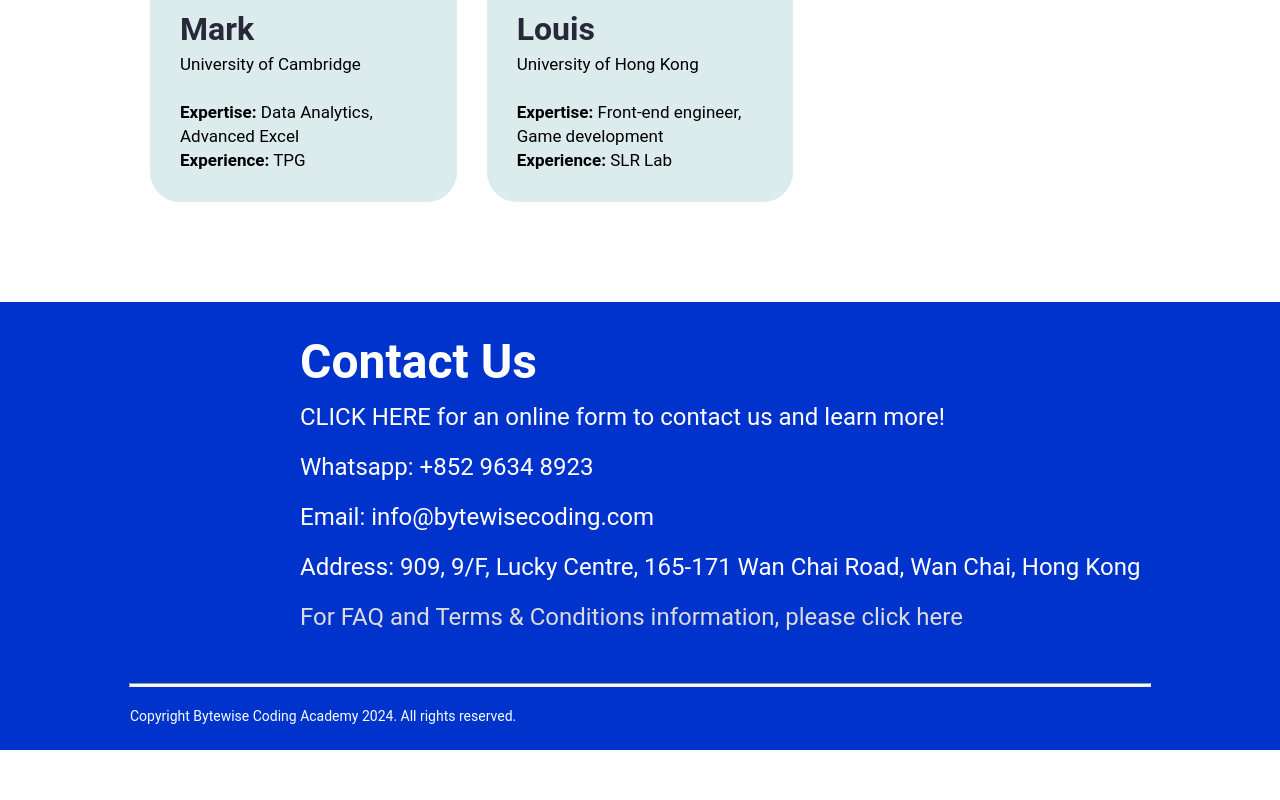
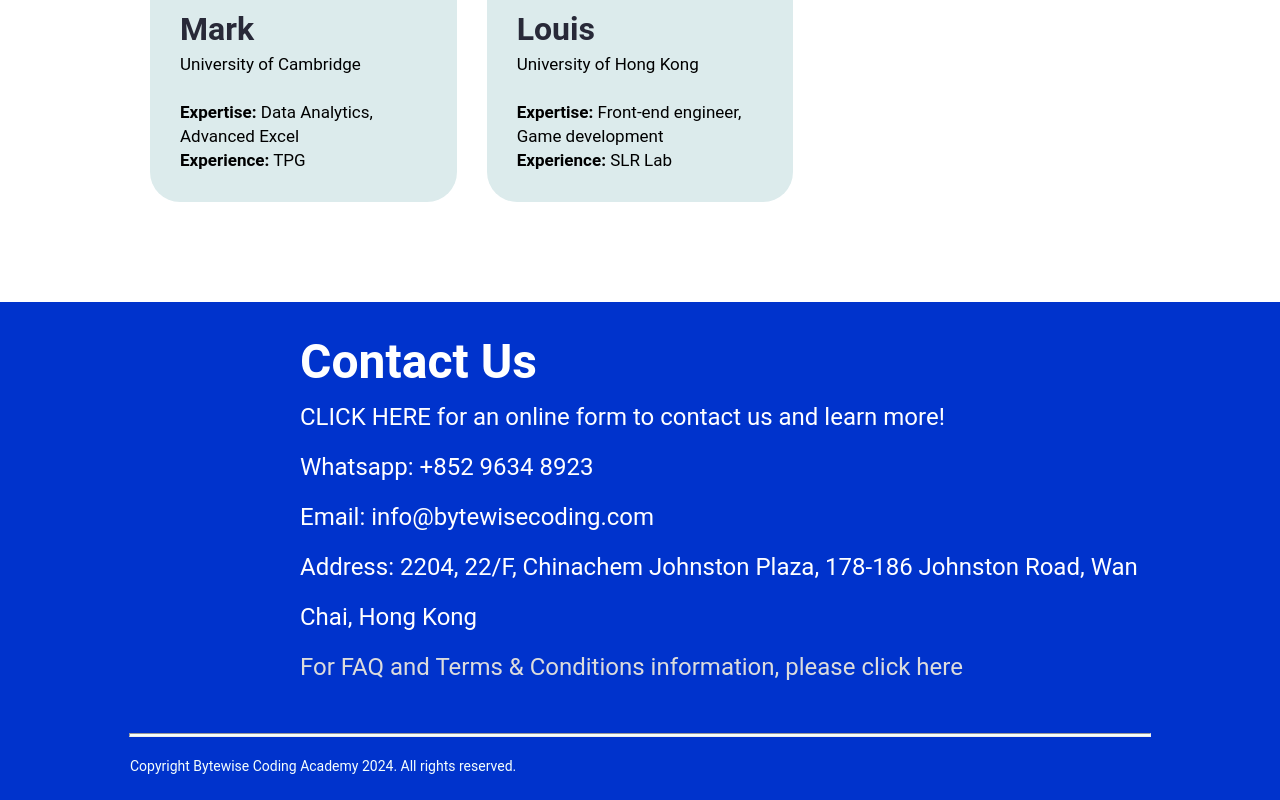
Before and after one commit to eisonc/Bytewise-website.github.io, a React (Create React App) app: page / in a window 1280 px wide. Shown: the part 5382-6182 px from the top of the page. Before the commit the page ends 6132 px from the top, so only its background shows below. Built offline with nearby package versions, Linux system fonts and the light colour scheme.

Commit message:
updated address

```diff
--- a/src/pages/home/ContactUs.jsx
+++ b/src/pages/home/ContactUs.jsx
@@ -14,7 +14,7 @@ export default function ContactUs() {
                     <br />
                     Email: info@bytewisecoding.com
                     <br />
-                    <a className="contact-section-description" href="https://maps.app.goo.gl/mZk5q5CExoXe7gfF9" target="_blank">Address: 909, 9/F, Lucky Centre, 165-171 Wan Chai Road, Wan Chai, Hong Kong</a>
+                    <a className="contact-section-description" href="https://maps.app.goo.gl/DtHbfKjR9WgGxu3CA" target="_blank">Address: 2204, 22/F, Chinachem Johnston Plaza, 178-186 Johnston Road, Wan Chai, Hong Kong</a>
                     <br/>
                     <a className="contact-section-description-link" href="./assets/FAQTC/Bytewise FAQ & Terms and Conditions_v1.pdf" target="_blank" rel="noopener noreferrer">For FAQ and Terms & Conditions information, please click here</a>
                 </p>
```
Also changed, not shown: 7 other files (tests, documents, lock files or other folders).
